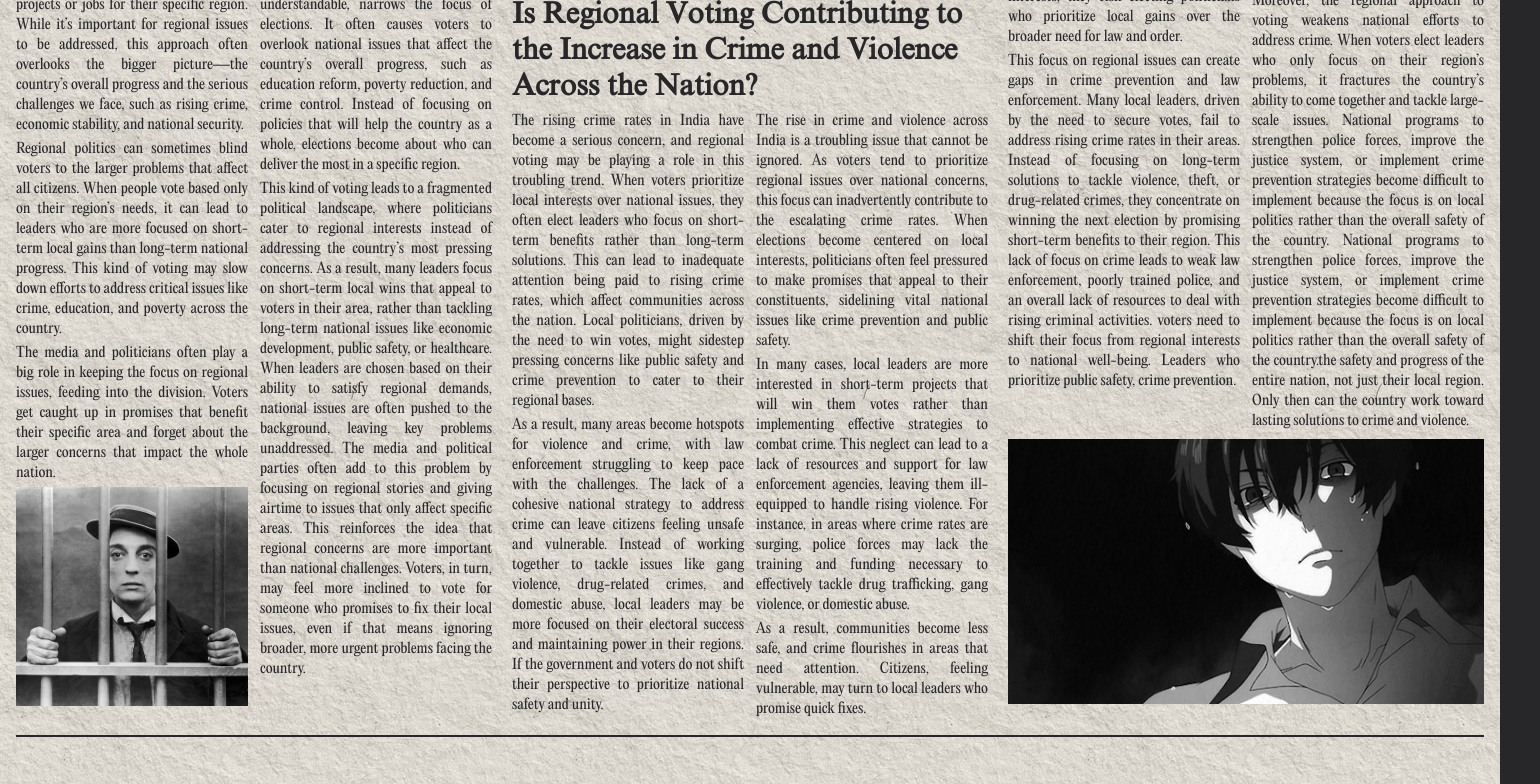
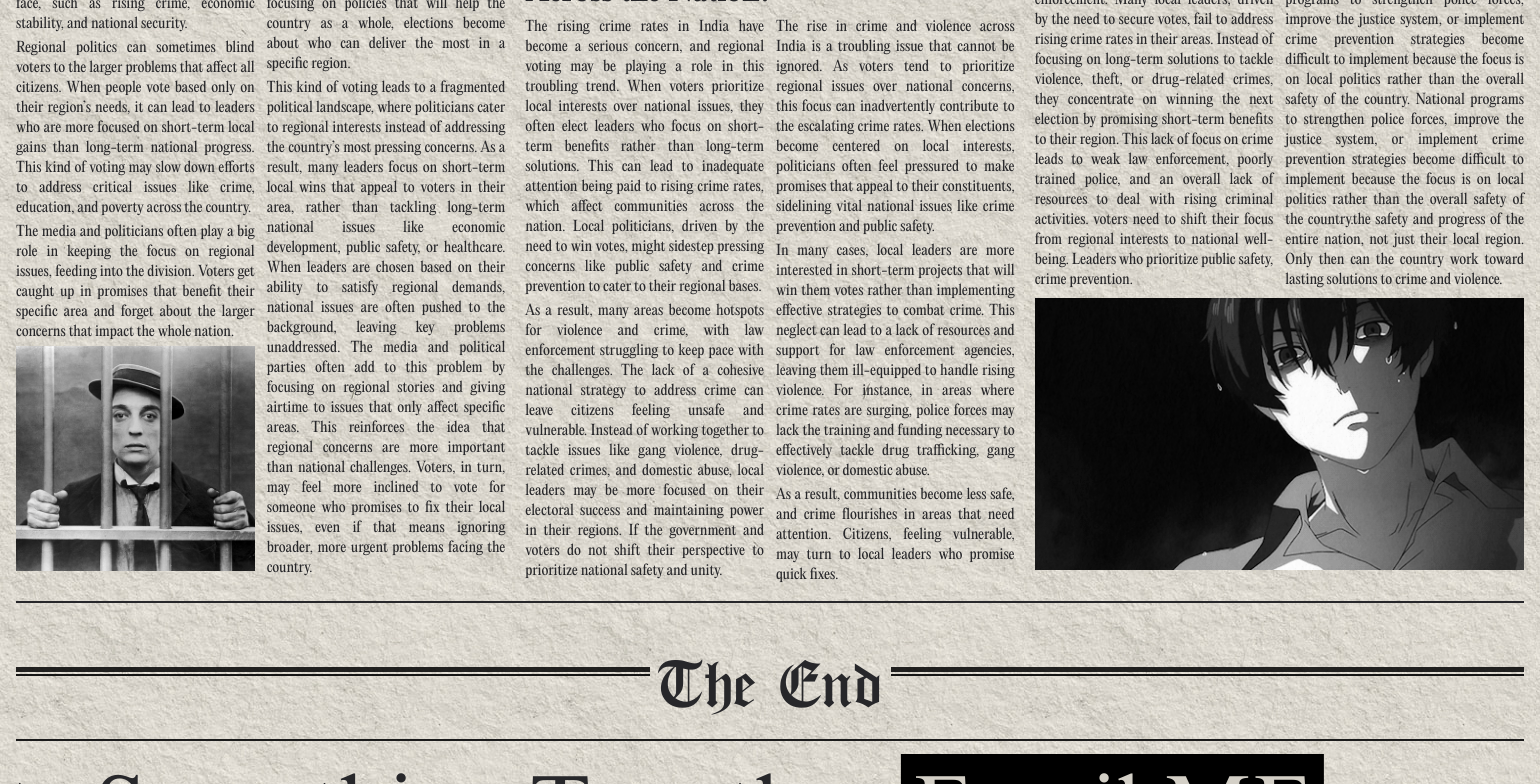
Before and after one commit to rinkitadhana/The-Daily-Crimes, a React (Vite) app: page / in a window 1280 px wide. Shown: the part 3122-3906 px from the top of the page, 1540 px wide, since content can reach past the window. Built offline with nearby package versions, Linux system fonts and the light colour scheme.

Commit message:
screen-test

```diff
--- a/src/Layouts/Screen.tsx
+++ b/src/Layouts/Screen.tsx
@@ -84,7 +84,7 @@ const Screen: React.FC<Props> = ({ children }) => {
 
       <div
         id="screen"
-        className="bg-[url('../public/bg/texture.jpg')] md:w-[1500px] w-[1500px] mx-auto font-EditorialNew px-4 pt-4 min-h-screen text-zinc-800 scale-[40%]"
+        className="bg-[url('../public/bg/texture.jpg')] md:w-[1540px] w-[1500px] mx-auto font-EditorialNew px-4 pt-4 min-h-screen text-zinc-800 scale-[40%]"
       >
         {children}
       </div>
```
